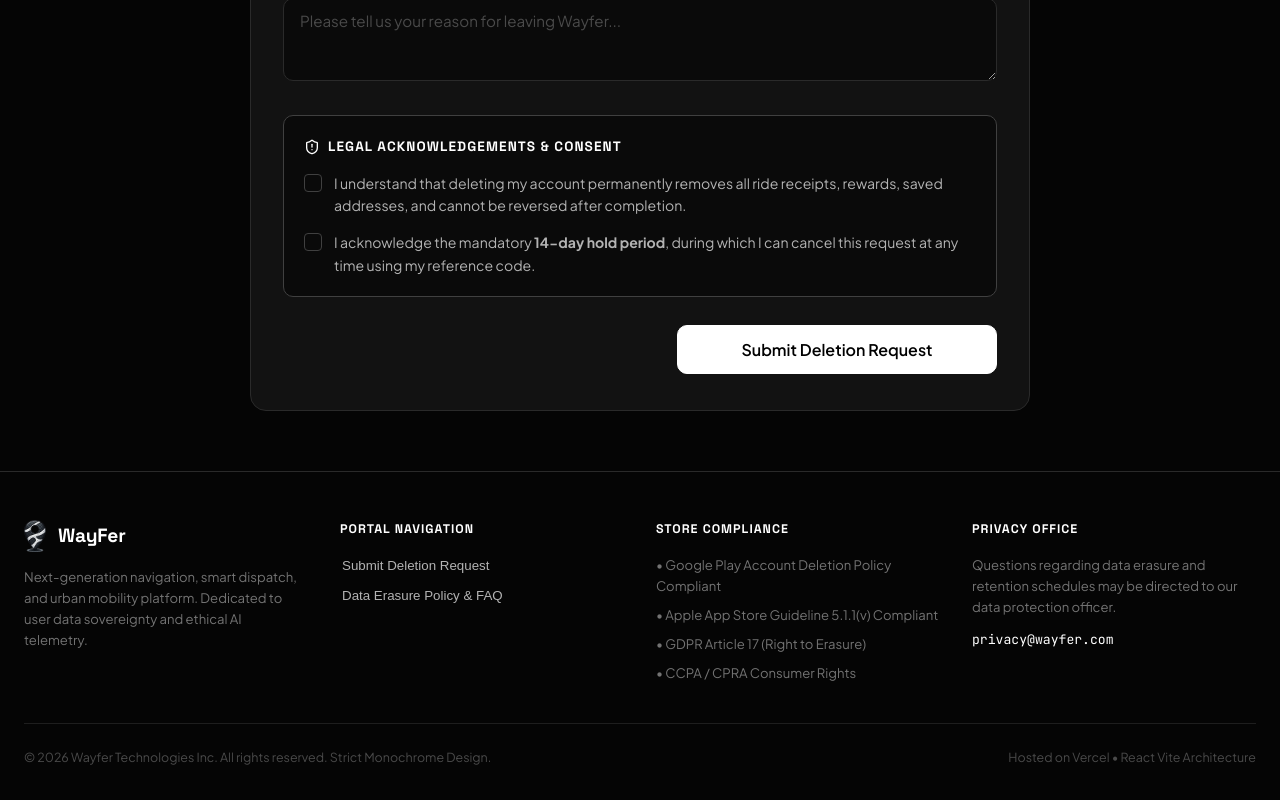
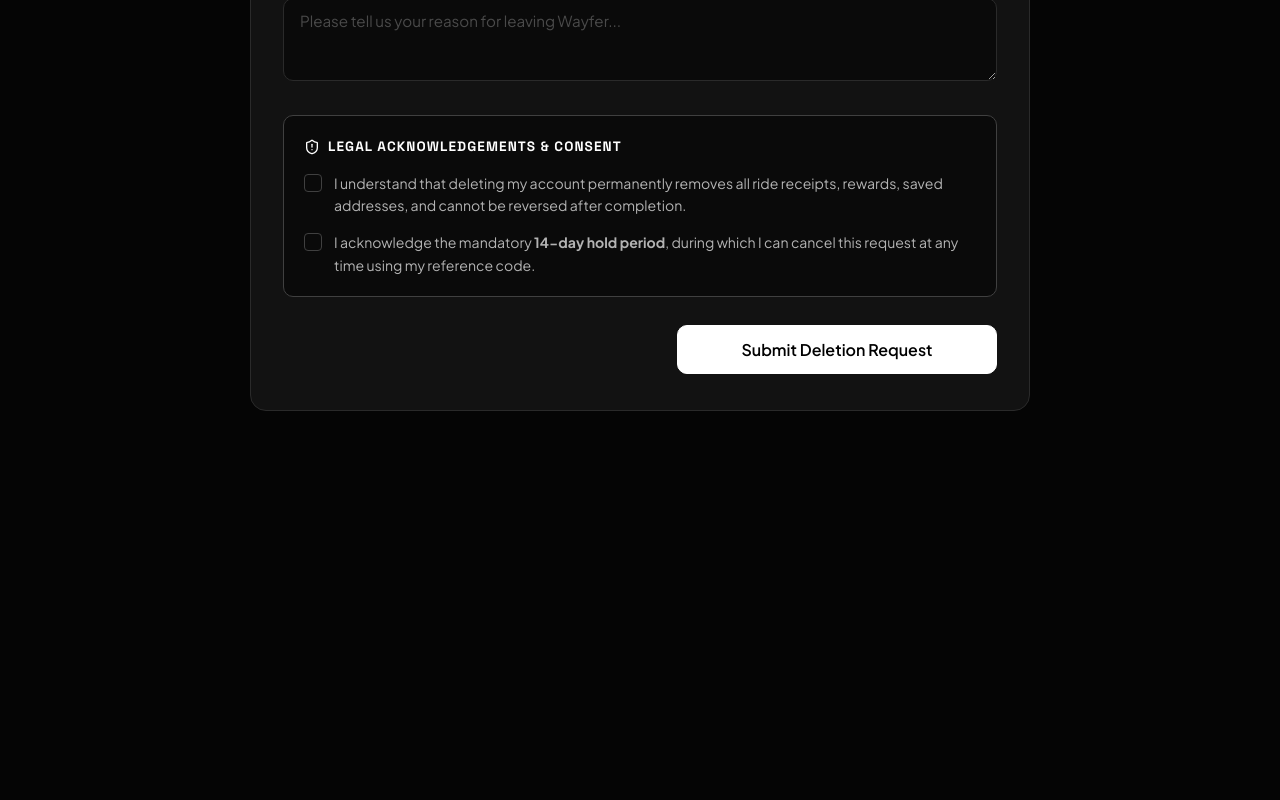
Before and after one commit to Shourya-276/wayfer--delete, a React (Vite) app: page / in a window 1280 px wide. Shown: the part 1657-2457 px from the top of the page. After the commit the page ends 2128 px from the top, so only its background shows below. Built offline with nearby package versions, Linux system fonts and the light colour scheme.

Commit message:
Remove footer so submit deletion request button is the final element on the page

```diff
--- a/src/App.jsx
+++ b/src/App.jsx
@@ -5,7 +5,6 @@ import DeletionForm from './components/DeletionForm';
 import RequestTracker from './components/RequestTracker';
 import PolicyFaq from './components/PolicyFaq';
 import AdminPanel from './components/AdminPanel';
-import Footer from './components/Footer';
 import { checkAdminAuth } from './utils/storage';
 
 export default function App() {
@@ -106,9 +105,6 @@ export default function App() {
           </>
         )}
       </main>
-
-      {/* Footer */}
-      <Footer setCurrentView={handleViewChange} />
     </div>
   );
 }
```
